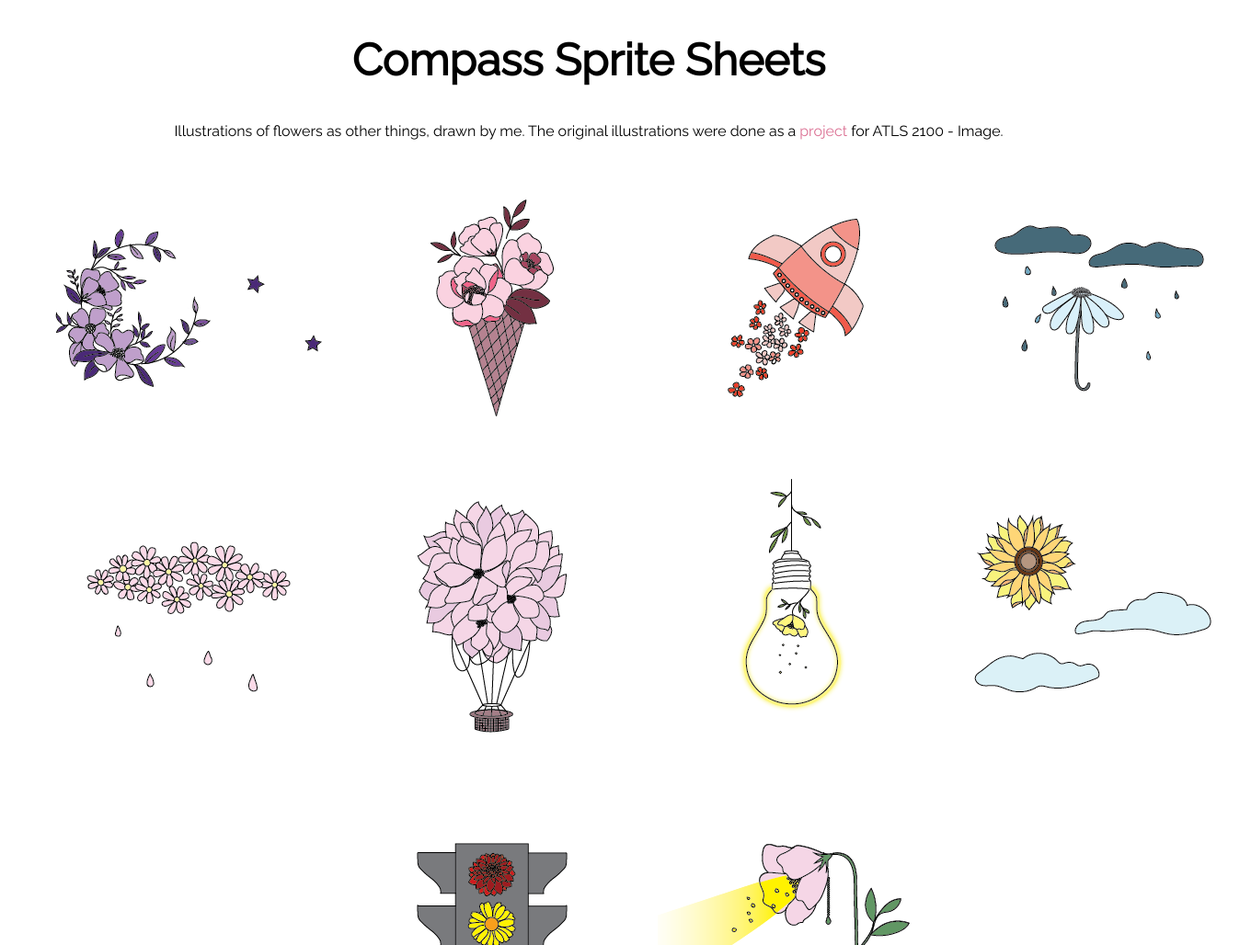
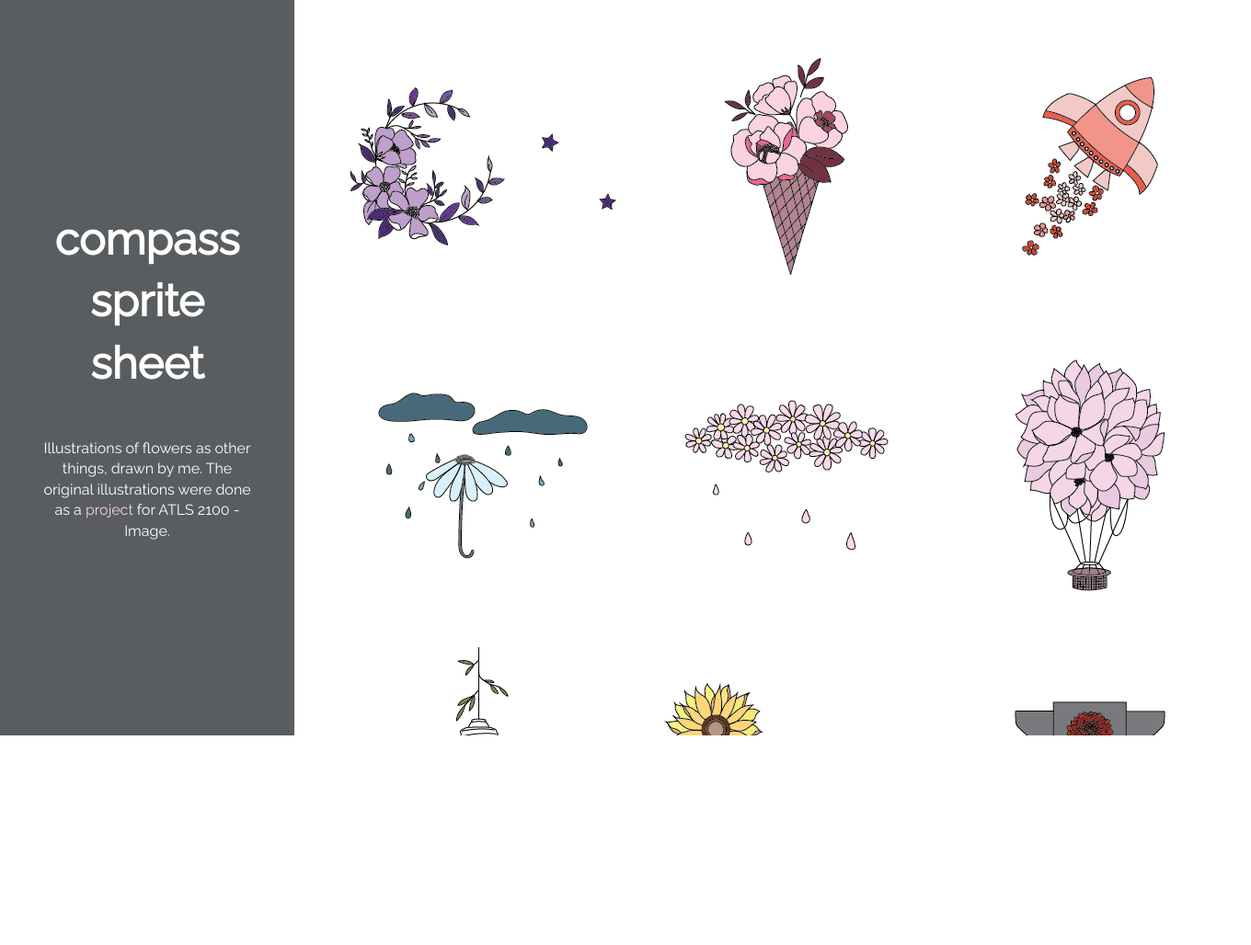
Before and after one commit to sleepvy/spriteSheets, a plain HTML site: page index.html in a window 1280 px wide. Shown: the top 1028 px of the page at 92% size, 1360 px wide, since content can reach past the window. After the commit the page ends 800 px from the top, so only its background shows below. Drawn offline with nearby package versions, Linux system fonts and the light colour scheme.

Commit message:
updated layout

```diff
--- a/index.html
+++ b/index.html
@@ -24,21 +24,11 @@
   <![endif]-->
 
     <!-- Add your site or application content here -->
+    <div class="main-container">
         <header>
-            <h1>Compass Sprite Sheets</h1>
+            <h1>compass sprite sheet</h1>
             <p>Illustrations of flowers as other things, drawn by me. The original illustrations were done as a <a href="https://vysjournal.wordpress.com/2018/09/10/image-design-challenge-1-ideation/"> project </a> for ATLS 2100 - Image. </p>
         </header>
-
-<!--
-        <nav>
-            <ul>
-                <li><a href="#">Link 1</a></li>
-                <li><a href="#">Link 2</a></li>
-                <li><a href="#">Link 3</a></li>
-                <li><a href="#">Link 4</a></li>
-            </ul>
-        </nav>
--->
 
         <main>
             <ul>
@@ -56,6 +46,8 @@
                 </div>
             </ul>
         </main>
+    </div>
+
 
 
 
--- a/scss/_base.scss
+++ b/scss/_base.scss
@@ -2,18 +2,19 @@
 @include all-icon-sprites;
 
 li {
-    list-style:none;
+    list-style: none;
     display: inline-block;
-    padding:15px;
-    a{
+    padding: 15px;
+
+    a {
         display: inline-block;
         width: 300px;
-        height:300px;
+        height: 300px;
 
-        span{
-            position:absolute;
-            top:-9999em;
-            left:-9999em;
+        span {
+            position: absolute;
+            top: -9999em;
+            left: -9999em;
         }
     }
 }
@@ -22,28 +23,22 @@ body {
     font-family: $basefont;
     color: black;
 }
-
 header {
     text-align: center;
+    padding-left: 40px;
+    padding-right: 40px;
+
+//    background-color: #534858;
+    background-color: #595d60;
+    color: white;
+
     h1 {
         font-size: 36pt;
     }
-    a{
+
+    a {
         text-decoration: none;
-        color: palevioletred;
-    }
-
-}
-
-nav {
-    background-color: white;
-
-    ul {
-        list-style: none;
-
-        a {
-            text-decoration: none;
-        }
+        color: #f3d5e6;
     }
 
 }
--- a/scss/_layout.scss
+++ b/scss/_layout.scss
@@ -17,19 +17,53 @@
 
 }
 
+.main-container {
+    display:grid;
+    grid-template-rows: auto auto;
+    grid-template-columns: 1fr;
+
+    grid-template-areas:
+        "header"
+        "main";
+}
 
 //tablet
 @media screen and (min-width: 768px) {
     .grid-container {
         display: grid;
-        grid-template-rows: auto auto auto;
-        grid-template-columns: 1fr 1fr 1fr 1fr;
+        grid-template-rows: auto auto auto auto;
+        grid-template-columns: 1fr 1fr 1fr;
 
         grid-template-areas:
-            "moon ice rocket umbrella"
-            "cloud balloon bulb sun"
-            " . traffic lamp . ";
+            "moon ice rocket"
+            "umbrella cloud balloon"
+            " bulb sun traffic"
+            ". lamp .";
     }
+}
+
+@media screen and (min-width: 768px) {
+    .main-container {
+        display: grid;
+        grid-template-rows: auto;
+        grid-template-columns: 1fr 3fr;
+
+        grid-template-areas:
+            "header main";
+    }
+}
+
+header {
+    height: 100vh;
+    display: flex;
+    flex-direction: column;
+    align-content: center;
+    justify-content: center;
+}
+
+main {
+    height: 100vh;
+    overflow: scroll;
 }
 
 #moon {
@@ -71,3 +105,12 @@
 #lamp {
     grid-area: lamp;
 }
+
+main {
+    grid-area: main;
+
+}
+
+header {
+    grid-area: header;
+}
```
Also changed, not shown: css/main.css. Lines whose indentation alone changed are shown as unchanged.
